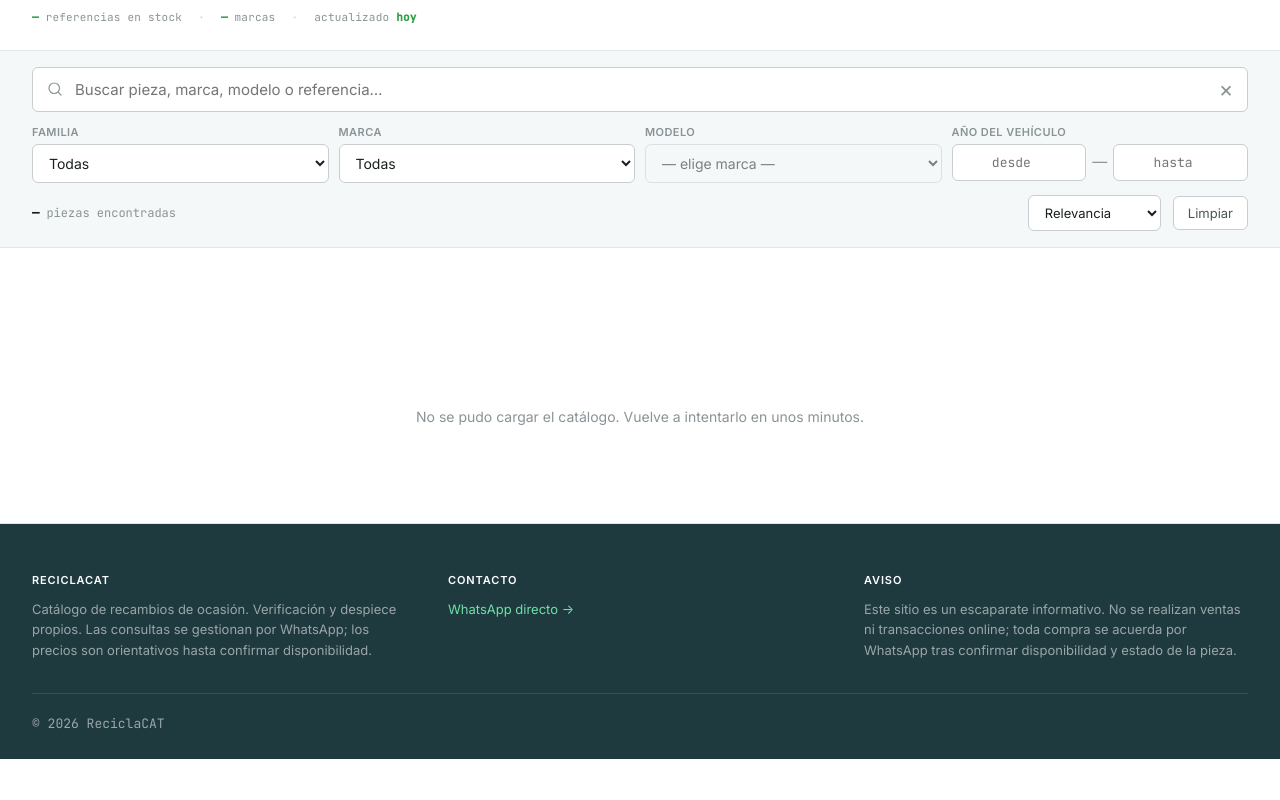
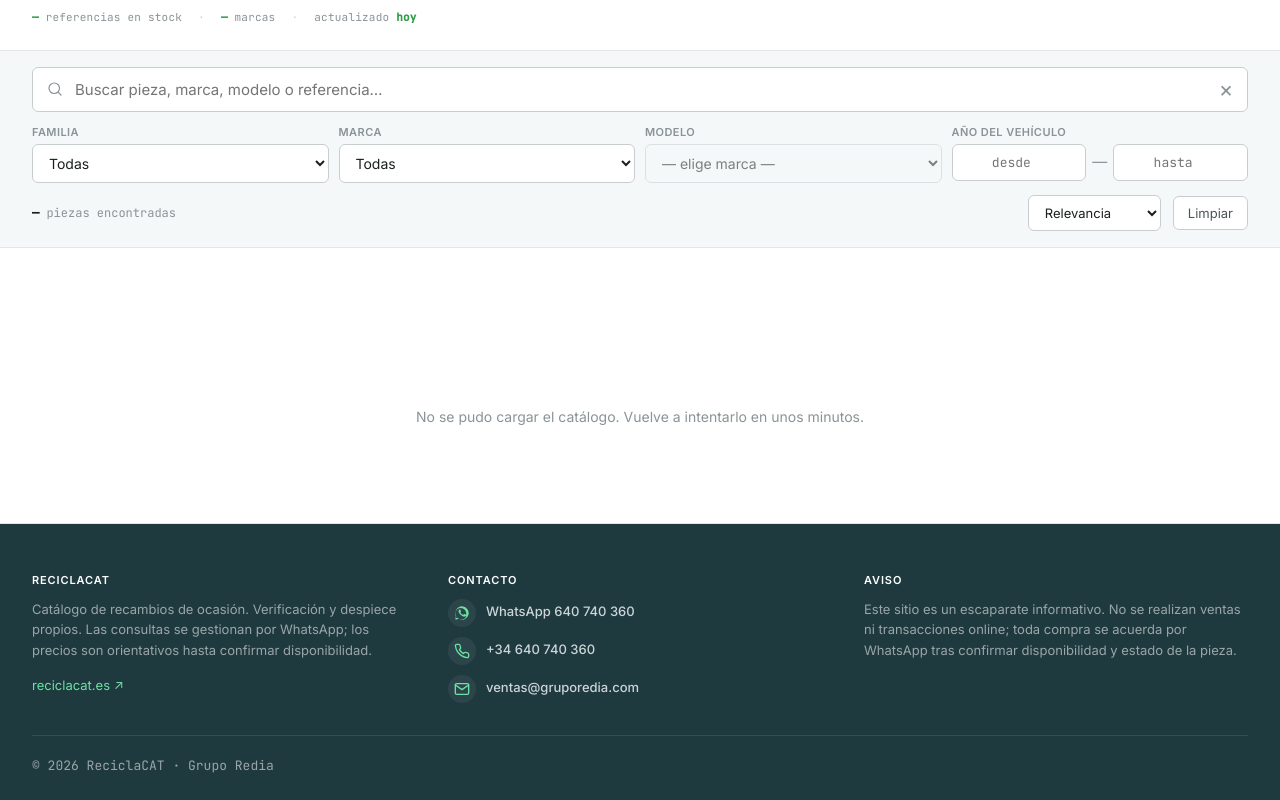
Before and after one commit to gmolinazafra/reciclacat-stock, a website: page index.html in a window 1280 px wide. Shown: the part 210-1010 px from the top of the page. Before the commit the page ends 969 px from the top, so only its background shows below. Drawn offline with Linux system fonts and the light colour scheme; no server answers.

Commit message:
Add files via upload

```diff
--- a/index.html
+++ b/index.html
@@ -117,19 +117,37 @@
     <div>
       <h3>ReciclaCAT</h3>
       <p>Catálogo de recambios de ocasión. Verificación y despiece propios. Las consultas se gestionan por WhatsApp; los precios son orientativos hasta confirmar disponibilidad.</p>
+      <p style="margin-top:14px"><a href="https://reciclacat.es" target="_blank" rel="noopener">reciclacat.es ↗</a></p>
     </div>
     <div>
       <h3>Contacto</h3>
-      <p>
-        <a id="wa-direct" href="#" target="_blank" rel="noopener">WhatsApp directo →</a>
-      </p>
+      <ul class="contact-list">
+        <li>
+          <span class="contact-icon" aria-hidden="true">
+            <svg viewBox="0 0 24 24" width="16" height="16" fill="currentColor"><path d="M17.5 14.4c-.3-.1-1.6-.8-1.9-.9-.3-.1-.4-.1-.6.1-.2.2-.7.9-.9 1.1-.2.2-.3.2-.6.1-1.7-.8-2.8-1.5-3.9-3.5-.3-.5.3-.5.8-1.5.1-.2 0-.3 0-.5 0-.1-.6-1.4-.8-2-.2-.5-.4-.4-.6-.4h-.5c-.2 0-.5.1-.7.3-.2.2-1 .9-1 2.3 0 1.4 1 2.7 1.2 2.9.1.2 2 3.1 5 4.3.7.3 1.2.5 1.7.6.7.2 1.3.2 1.8.1.6-.1 1.6-.7 1.9-1.3.2-.6.2-1.2.1-1.3 0-.1-.2-.2-.5-.3zM12 2A10 10 0 0 0 3.4 17l-1.4 5 5.1-1.3A10 10 0 1 0 12 2zm6 16.1a8.3 8.3 0 0 1-12.7 1.1l-.3-.2-3 .8.8-2.9-.2-.3a8.3 8.3 0 1 1 15.4-1.4 8.3 8.3 0 0 1 0 2.9z"/></svg>
+          </span>
+          <a id="wa-direct" href="#" target="_blank" rel="noopener">WhatsApp 640 740 360</a>
+        </li>
+        <li>
+          <span class="contact-icon" aria-hidden="true">
+            <svg viewBox="0 0 24 24" width="16" height="16" fill="none" stroke="currentColor" stroke-width="2" stroke-linecap="round" stroke-linejoin="round"><path d="M22 16.92v3a2 2 0 0 1-2.18 2 19.79 19.79 0 0 1-8.63-3.07 19.5 19.5 0 0 1-6-6 19.79 19.79 0 0 1-3.07-8.67A2 2 0 0 1 4.11 2h3a2 2 0 0 1 2 1.72c.127.96.361 1.903.7 2.81a2 2 0 0 1-.45 2.11L8.09 9.91a16 16 0 0 0 6 6l1.27-1.27a2 2 0 0 1 2.11-.45c.907.339 1.85.573 2.81.7A2 2 0 0 1 22 16.92z"/></svg>
+          </span>
+          <a href="tel:+34640740360">+34 640 740 360</a>
+        </li>
+        <li>
+          <span class="contact-icon" aria-hidden="true">
+            <svg viewBox="0 0 24 24" width="16" height="16" fill="none" stroke="currentColor" stroke-width="2" stroke-linecap="round" stroke-linejoin="round"><path d="M4 4h16c1.1 0 2 .9 2 2v12c0 1.1-.9 2-2 2H4c-1.1 0-2-.9-2-2V6c0-1.1.9-2 2-2z"/><polyline points="22,6 12,13 2,6"/></svg>
+          </span>
+          <a href="mailto:ventas@gruporedia.com">ventas@gruporedia.com</a>
+        </li>
+      </ul>
     </div>
     <div>
       <h3>Aviso</h3>
       <p>Este sitio es un escaparate informativo. No se realizan ventas ni transacciones online; toda compra se acuerda por WhatsApp tras confirmar disponibilidad y estado de la pieza.</p>
     </div>
   </div>
-  <p class="copyleft">© <span id="year"></span> ReciclaCAT</p>
+  <p class="copyleft">© <span id="year"></span> ReciclaCAT · Grupo Redia</p>
 </footer>
 
 <!-- Modal ficha pieza -->
```
